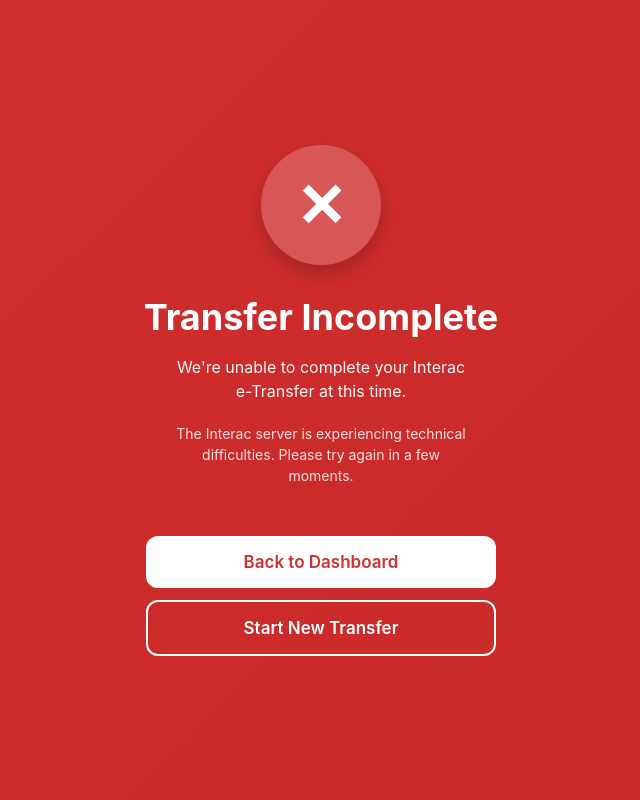
After one commit to sid111rawal/mail, a Flask app: page /interac/error in a window 1280 px wide. The commit adds this page. Shown: the whole page, without its empty margins (319-959 px from the left). Run offline with Flask 3, Linux system fonts and the light colour scheme.

Commit message:
Add error simulation feature for transfer process
- Implemented a checkbox in the review_transfer.html template to simulate server errors.
- Updated create_transfer API to handle error simulation and return appropriate responses.
- Added a new error page for failed transfers.
- Styled the error simulation checkbox in the CSS.

```diff
--- a/app.py
+++ b/app.py
@@ -198,12 +198,20 @@ def review_transfer():
 @app.route('/api/create-transfer', methods=['POST'])
 def create_transfer():
     """API endpoint to create and process transfer."""
-    data = request.json
+    data = request.json or {}
     contact = session.get('selected_contact')
     transfer_details = session.get('transfer_details')
 
     if not contact or not transfer_details:
         return jsonify({'error': 'Missing transfer data'}), 400
+
+    # Check if error simulation is requested
+    if data.get('simulate_error', False):
+        return jsonify({
+            'success': False,
+            'error_type': 'server_error',
+            'error': 'Interac server is experiencing technical difficulties. Please try again later.'
+        }), 500
 
     # Generate reference number
     reference_number = generate_reference_number()
@@ -263,6 +271,11 @@ def transfer_success():
     session.pop('last_transfer_id', None)
 
     return render_template('transfer_success.html', transfer=transfer)
+
+@app.route('/interac/error')
+def transfer_error():
+    """Error page for failed transfers."""
+    return render_template('transfer_error.html')
 
 @app.route('/api/contacts', methods=['GET'])
 def get_contacts_api():
--- a/static/css/style.css
+++ b/static/css/style.css
@@ -650,6 +650,30 @@ body {
     cursor: not-allowed;
 }
 
+.simulate-error-checkbox {
+    margin: 20px 0;
+    padding: 12px;
+    background: #fff3e0;
+    border-radius: 8px;
+    border: 1px solid #ffcc80;
+}
+
+.simulate-error-checkbox label {
+    display: flex;
+    align-items: center;
+    gap: 10px;
+    cursor: pointer;
+    font-size: 14px;
+    color: #666;
+}
+
+.simulate-error-checkbox input[type="checkbox"] {
+    width: 20px;
+    height: 20px;
+    cursor: pointer;
+    accent-color: #ff6b35;
+}
+
 .cancel-link {
     display: block;
     text-align: center;
--- /dev/null
+++ b/templates/transfer_error.html
@@ -0,0 +1,125 @@
+{% extends "base.html" %}
+
+{% block title %}Transfer Error{% endblock %}
+
+{% block extra_css %}
+<style>
+    .error-screen {
+        background: linear-gradient(135deg, #d32f2f 0%, #c62828 100%);
+        min-height: 100vh;
+        display: flex;
+        flex-direction: column;
+        align-items: center;
+        justify-content: center;
+        padding: 20px;
+        color: white;
+    }
+
+    .error-icon {
+        width: 120px;
+        height: 120px;
+        border-radius: 50%;
+        background-color: rgba(255, 255, 255, 0.2);
+        display: flex;
+        align-items: center;
+        justify-content: center;
+        margin-bottom: 30px;
+        box-shadow: 0 8px 20px rgba(0, 0, 0, 0.2);
+    }
+
+    .error-icon::before {
+        content: '✕';
+        font-size: 60px;
+        color: white;
+        font-weight: bold;
+    }
+
+    .error-title {
+        font-size: 36px;
+        font-weight: 700;
+        margin-bottom: 16px;
+        text-align: center;
+    }
+
+    .error-message {
+        font-size: 16px;
+        text-align: center;
+        opacity: 0.95;
+        margin-bottom: 20px;
+        max-width: 300px;
+        line-height: 1.5;
+    }
+
+    .error-details {
+        font-size: 14px;
+        text-align: center;
+        opacity: 0.85;
+        margin-bottom: 50px;
+        max-width: 300px;
+        line-height: 1.5;
+    }
+
+    .error-buttons {
+        width: 100%;
+        max-width: 350px;
+        display: flex;
+        flex-direction: column;
+        gap: 12px;
+    }
+
+    .try-again-btn {
+        background: white;
+        color: #d32f2f;
+        border: none;
+        padding: 16px;
+        border-radius: 12px;
+        font-size: 17px;
+        font-weight: 600;
+        cursor: pointer;
+        width: 100%;
+        text-decoration: none;
+        text-align: center;
+        display: block;
+    }
+
+    .try-again-btn:hover {
+        background: #f5f5f5;
+    }
+
+    .back-btn {
+        background: transparent;
+        color: white;
+        border: 2px solid white;
+        padding: 16px;
+        border-radius: 12px;
+        font-size: 17px;
+        font-weight: 600;
+        cursor: pointer;
+        width: 100%;
+        text-decoration: none;
+        text-align: center;
+        display: block;
+    }
+
+    .back-btn:hover {
+        background: rgba(255, 255, 255, 0.1);
+    }
+</style>
+{% endblock %}
+
+{% block content %}
+<div class="error-screen">
+    <div class="error-icon"></div>
+    <h1 class="error-title">Transfer Incomplete</h1>
+    <p class="error-message">
+        We're unable to complete your Interac e-Transfer at this time.
+    </p>
+    <p class="error-details">
+        The Interac server is experiencing technical difficulties. Please try again in a few moments.
+    </p>
+    <div class="error-buttons">
+        <a href="{{ url_for('index') }}" class="try-again-btn">Back to Dashboard</a>
+        <a href="{{ url_for('select_contact') }}" class="back-btn">Start New Transfer</a>
+    </div>
+</div>
+{% endblock %}
```
Also changed, not shown: templates/review_transfer.html (+15 -1 lines), test_outlook_smtp.py (added, +102 -0 lines).
